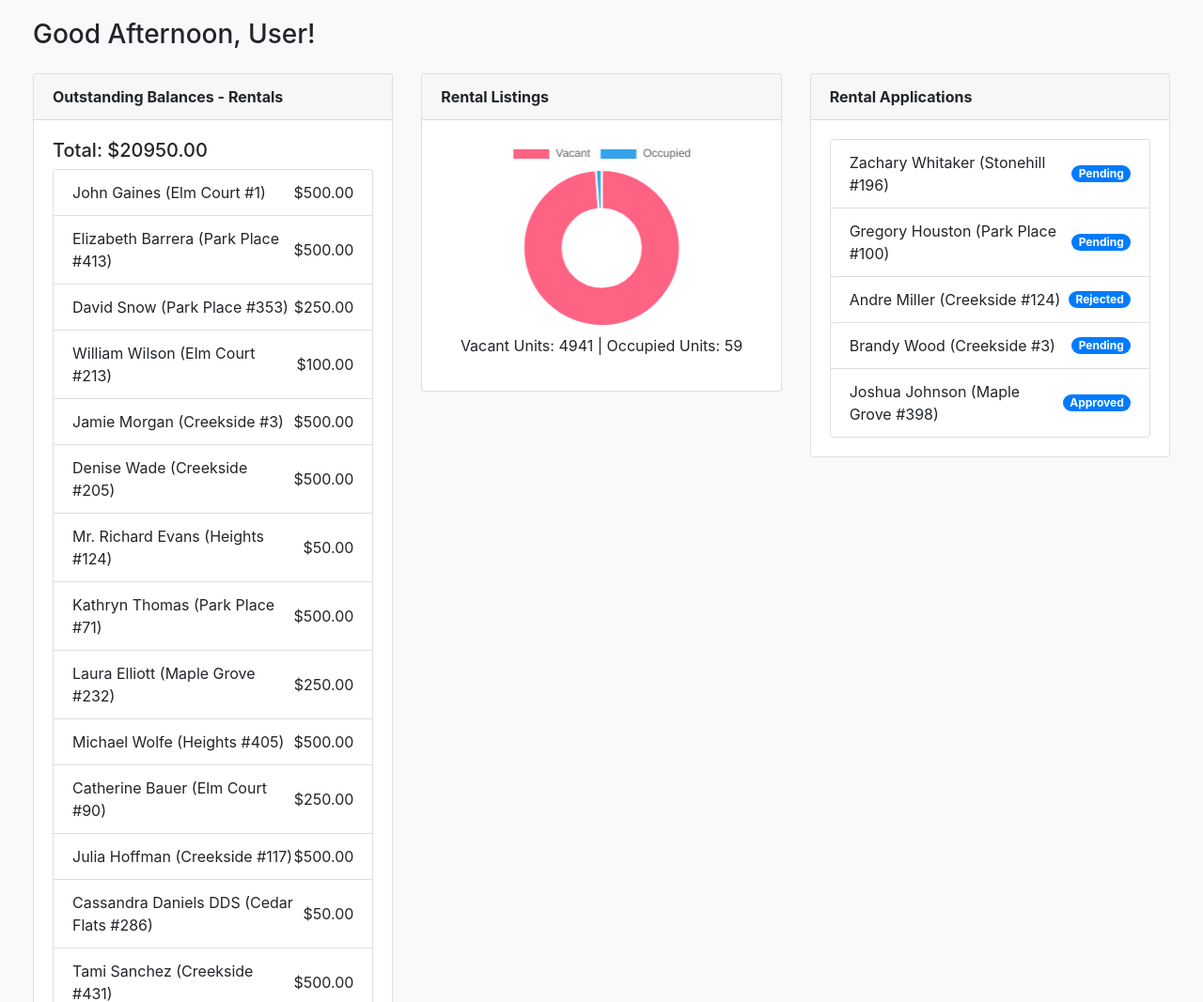
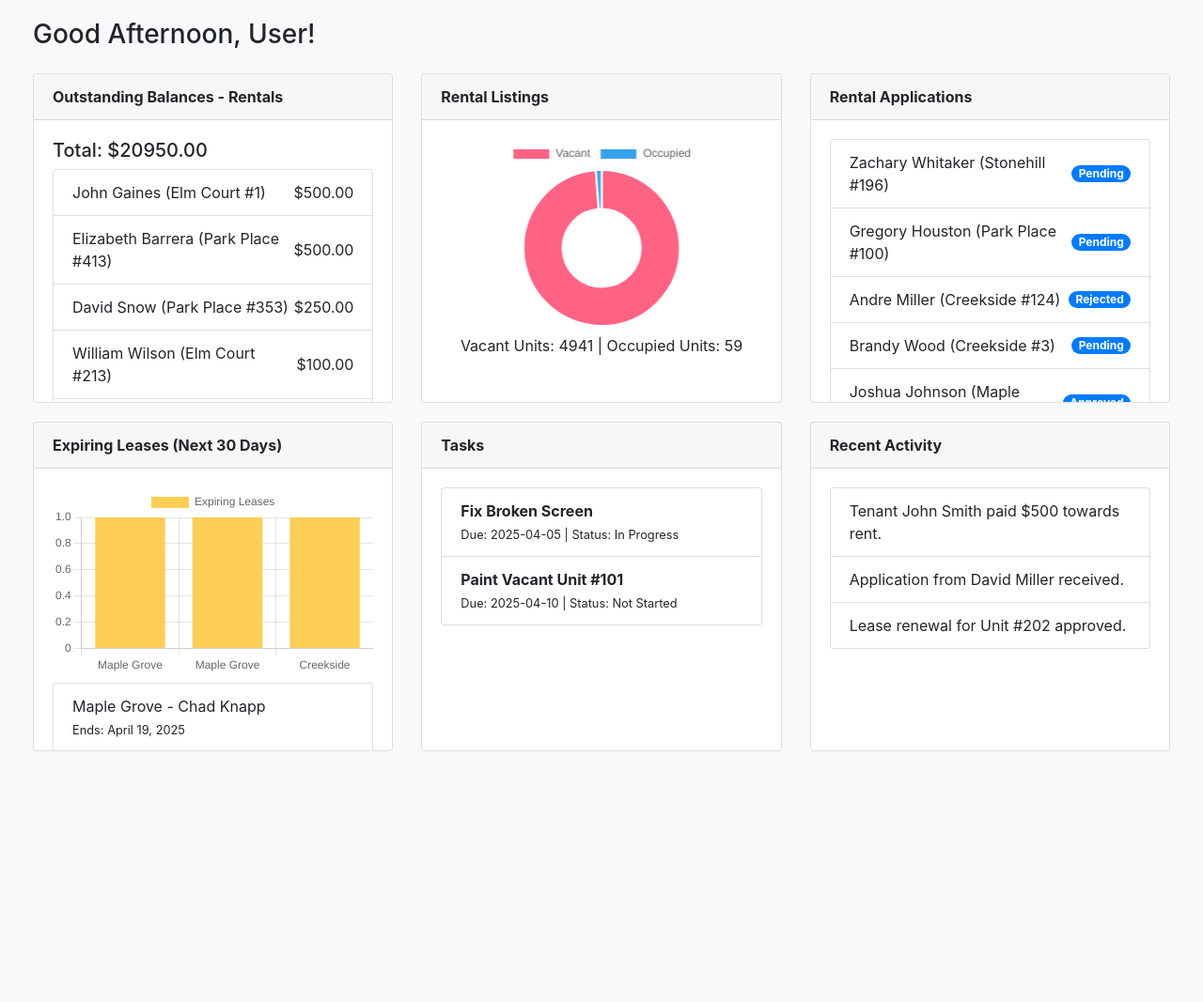
Before and after one commit to scottgriffinm/Lease-Tracker, a Django app: page / in a window 1280 px wide. Shown: the top 1067 px of the page at 94% size. After the commit the page ends 800 px from the top, so only its background shows below. Run offline with Django 5.2, Linux system fonts and the light colour scheme; data comes from the database, SQL or seed files in the repository; some libraries are stand-ins or nearby versions.

Commit message:
fixed height on dashboard items

```diff
--- a/property_management/rentals/templates/rentals/dashboard.html
+++ b/property_management/rentals/templates/rentals/dashboard.html
@@ -19,6 +19,12 @@
       position: relative;
       height: 200px;
     }
+    /* This class fixes the height and makes the content scrollable */
+    .fixed-height {
+      max-height: 300px;
+      min-height: 300px;
+      overflow-y: auto;
+    }
   </style>
 </head>
 <body>
@@ -33,7 +39,7 @@
         <div class="card-header">
           <strong>Outstanding Balances - Rentals</strong>
         </div>
-        <div class="card-body">
+        <div class="card-body fixed-height">
           <h5>Total: ${{ total_outstanding }}</h5>
           <ul class="list-group">
             {% for lease in outstanding_balances %}
@@ -53,7 +59,7 @@
         <div class="card-header">
           <strong>Rental Listings</strong>
         </div>
-        <div class="card-body text-center">
+        <div class="card-body fixed-height text-center">
           <div class="chart-container">
             <canvas id="rentalChart"></canvas>
           </div>
@@ -68,7 +74,7 @@
         <div class="card-header">
           <strong>Rental Applications</strong>
         </div>
-        <div class="card-body">
+        <div class="card-body fixed-height">
           <ul class="list-group">
             {% for app in rental_applications %}
               <li class="list-group-item d-flex justify-content-between align-items-center">
@@ -90,7 +96,7 @@
         <div class="card-header">
           <strong>Expiring Leases (Next 30 Days)</strong>
         </div>
-        <div class="card-body">
+        <div class="card-body fixed-height">
           <div class="chart-container">
             <canvas id="leaseChart"></canvas>
           </div>
@@ -112,7 +118,7 @@
         <div class="card-header">
           <strong>Tasks</strong>
         </div>
-        <div class="card-body">
+        <div class="card-body fixed-height">
           <ul class="list-group">
             {% for task in tasks %}
               <li class="list-group-item">
@@ -131,7 +137,7 @@
         <div class="card-header">
           <strong>Recent Activity</strong>
         </div>
-        <div class="card-body">
+        <div class="card-body fixed-height">
           <ul class="list-group">
             {% for activity in recent_activity %}
               <li class="list-group-item">
```
